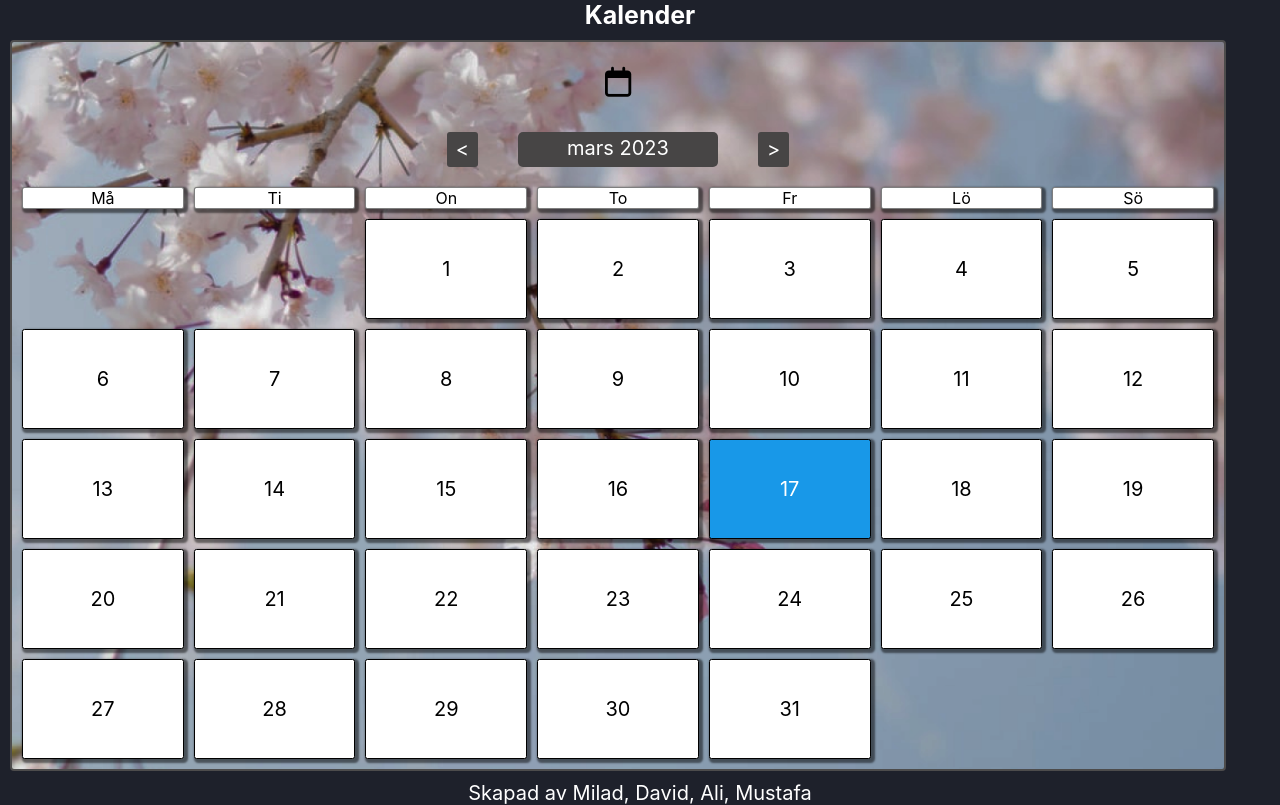
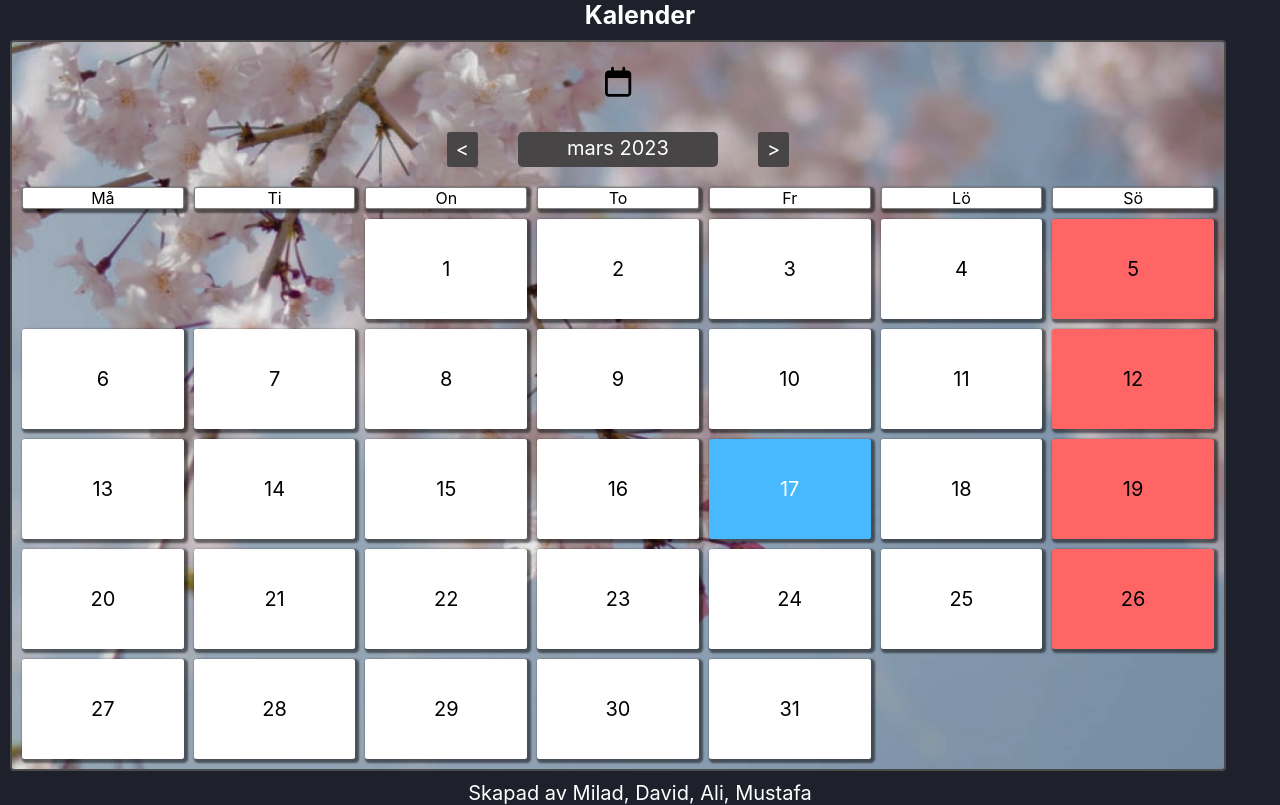
Before and after one commit to AliAl-Nasir/Space-Surfers, a plain HTML site: page index.html in a window 1280 px wide. Drawn offline with Linux system fonts and the light colour scheme.

Commit message:
Blir klara med röda dagar (Parkodning)

```diff
--- a/script.js
+++ b/script.js
@@ -23,8 +23,7 @@ const dateYear = document.querySelector(".date-year");
 const prevNextBtn = document.querySelectorAll(".Kalender-container .month-btn");
 const main = document.querySelector("main");
 const searchInput = document.querySelector("#search-input");
-const magniGlass = document.querySelector(".fa-regular")
-
+const magniGlass = document.querySelector(".fa-regular");
 
 // init toggles
 searchInput.classList.toggle("hide-toggle", true);
@@ -53,7 +52,6 @@ prevNextBtn.forEach((btn) => {
 
 //skapar en kalender för en given månad och år
 function generateDates() {
-
   //tömmer kalender
   dateContainer.innerHTML = "";
 
@@ -65,7 +63,6 @@ function generateDates() {
   const endDate = new Date(currentYear, currentMonth + 1, 0);
   //Ändrar så att måndag är första dag i veckan
   const startDay = (startDate.getDay() - 1 + 7) % 7;
-
 
   //lägger till tomma celler innan månaden
   for (let i = 0; i < startDay; i++) {
@@ -189,13 +186,46 @@ function generateDates() {
     return year % 4 === 0 && (year % 100 !== 0 || year % 400 === 0);
   }
   //räknar ut midsommardagen
-   function getMidsommardagenDate(currentYear) {
   const june20th = new Date(currentYear, 5, 20);
   const daysUntilSaturday = (6 - june20th.getDay()) % 7;
-        const midsommardagen = new Date(currentYear, 5, 20 + daysUntilSaturday);
-        return midsommardagen;
+
+  //räknar ut Alla helgons dag
+  const oct31st = new Date(currentYear, 9, 31);
+  const daysUntilSaturdayNovember = (6 - oct31st.getDay()) % 7;
+
+  //Tar reda på om det är söndag
+  // let isSunday = new Date (currentMonth ,8)
+  // let d =isSunday.getDay()
+  // console.log(currentMonth, d)
+
+  function getSundaysInMonth(currentMonth, currentYear) {
+    const sundays = [];
+
+    // Skapa ett nytt Date-objekt för den första dagen i månaden
+    const firstDayOfMonth = new Date(currentYear, currentMonth, 1);
+
+    // Loopa igenom alla dagar i månaden
+    for (let i = 1; i <= 31; i++) {
+      // Skapa ett nytt Date-objekt för den aktuella dagen
+      const currentDate = new Date(currentYear, currentMonth, i);
+
+      // Om aktuell dag inte är i samma månad som den första dagen,
+      // bryt loopen (detta förhindrar att loopen fortsätter till nästa månad)
+      if (currentDate.getMonth() !== currentMonth) {
+        break;
       }
-        console.log(getMidsommardagenDate(2026))
+
+      // Om aktuell dag är en söndag, lägg till datumet till arrayen "sundays"
+      if (currentDate.getDay() === 0) {
+        sundays.push(currentDate);
+      }
+    }
+
+    return sundays;
+  }
+  //   console.log(getSundaysInMonth(currentMonth,currentYear));
+  // Hämta alla söndagar i maj
+
 
   //Uträkningen bygger på "Meeus/Jones/Butcher" - Algoritmen
 
@@ -227,10 +257,6 @@ function generateDates() {
     return [month, day];
   }
 
-          // console.log(currentDate.getMonth());
-
-
-          //   console.log(getEaster(currentYear)[0] - 2);
   const redDays = [
     new Date(currentYear, 0, 1), // Nyårsdagen
     new Date(currentYear, 0, 6), // trettondagen
@@ -238,9 +264,9 @@ function generateDates() {
     new Date(currentYear, 5, 6), // Nationaldagen
     new Date(currentYear, 11, 25), // Juldagen
     new Date(currentYear, 11, 26), // Annandag jul
-            new Date(currentYear,
-              getMidsommardagenDate(currentYear)
-              ),
+    new Date(currentYear, 5, 20 + daysUntilSaturday), // Midsommardagen
+    new Date(currentYear, 9, 31 + daysUntilSaturdayNovember),
+    // new Date(currentYear, isSunday), //söndag
 
     //långfredagen
     new Date(
@@ -272,9 +298,34 @@ function generateDates() {
       getEaster(currentYear)[0] - 1,
       getEaster(currentYear)[1] + 49
     ),
+    new Date(getSundaysInMonth(0, 2023)),
+  ];
 
-                      // midsommar (lördagen som infaller mellan 20–26 juni) och alla helgons dag (den lördag som infaller mellan den 31 oktober och 6 november.) saknas samt alla söndagar
-                    ];
+  const sundaysInJan = getSundaysInMonth(0, currentYear);
+  const sundaysInFeb = getSundaysInMonth(1, currentYear);
+  const sundaysInMar = getSundaysInMonth(2, currentYear);
+  const sundaysInApr = getSundaysInMonth(3, currentYear);
+  const sundaysInMay = getSundaysInMonth(4, currentYear);
+  const sundaysInJune = getSundaysInMonth(5, currentYear);
+  const sundaysInJuli = getSundaysInMonth(6, currentYear);
+  const sundaysInAug = getSundaysInMonth(7, currentYear);
+  const sundaysInSep = getSundaysInMonth(8, currentYear);
+  const sundaysInOkt = getSundaysInMonth(9, currentYear);
+  const sundaysInNov = getSundaysInMonth(10, currentYear);
+  const sundaysInDec = getSundaysInMonth(11, currentYear);
+
+  // Lägg till alla söndagar i arrayen "redDays"
+//   redDays.push(...sundaysInJan,
+//      ...sundaysInFeb,
+//      ...sundaysInMar,
+//      ...sundaysInApr,
+//      ...sundaysInMay,
+//      ...sundaysInJune,
+//      ...sundaysInJuli,
+//      ...sundaysInAug
+
+
+//     );
 
   // Loopar över varje datumcell
   dayOfMonth.forEach((cell) => {
@@ -299,5 +350,5 @@ function generateDates() {
 
 magniGlass.addEventListener("click", () => {
   searchInput.classList.toggle("hide-toggle");
-              searchInput.focus()
-            })
+  searchInput.focus();
+});
--- a/style.css
+++ b/style.css
@@ -221,7 +221,6 @@ i:hover{
 }
 
 .date-container div {
-    border: solid 1px rgb(0, 0, 0);
     min-height: 3rem;
     border-radius: 0.25rem;
     background-color: white;
@@ -238,7 +237,7 @@ i:hover{
 }
 
 .date-container > .current-date {
-    background-color: rgb(24, 152, 232);
+    background-color: rgb(72, 185, 255);
     color: white;
 }
 
@@ -252,7 +251,7 @@ i:hover{
 
 
 .date-container > .red-day {
-    background-color: red;
+    background-color: rgb(255, 101, 101);
 }
 
 .blank-cell {
@@ -283,6 +282,14 @@ i:hover{
 }
 /* Bakgrundsbilder till kalendern slutar här*/
 
+/* Ger röd dag till söndagar */
+.date-container :nth-child(7n+7),
+.date-container :nth-child(7n+14),
+.date-container :nth-child(7n+21),
+.date-container :nth-child(7n+28),
+.date-container :nth-child(7n+35) {
+    background-color: rgb(255, 101, 101);
+}
 
 
 /* toggle klasser nedan */
```
Lines whose indentation alone changed are shown as unchanged.
